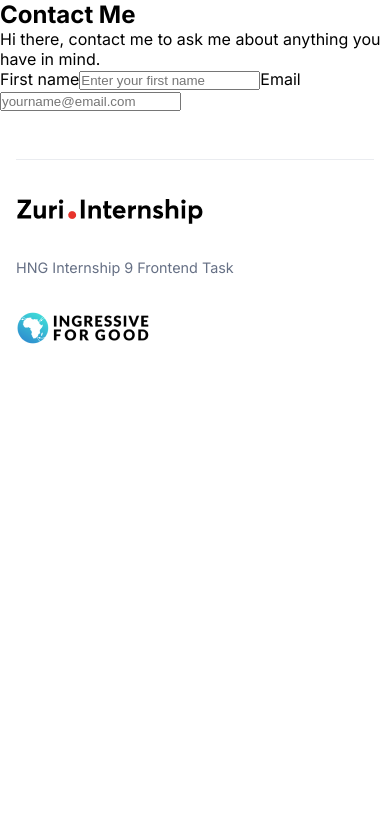
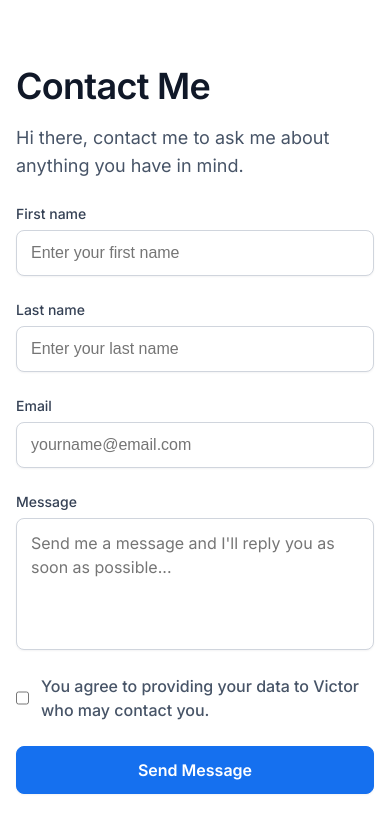
Before and after one commit to Vctcode/linktree-react, a React (Vite) app: page /contact in a window 390 px wide. Shown: the top 832 px of the page. Built offline with nearby package versions, Linux system fonts and the light colour scheme.

Commit message:
fix routes

```diff
--- a/package.json
+++ b/package.json
@@ -9,8 +9,12 @@
     "preview": "vite preview"
   },
   "dependencies": {
+    "localforage": "^1.10.0",
+    "match-sorter": "^6.3.1",
     "react": "^18.2.0",
-    "react-dom": "^18.2.0"
+    "react-dom": "^18.2.0",
+    "react-router-dom": "^6.4.3",
+    "sort-by": "^1.2.0"
   },
   "devDependencies": {
     "@types/react": "^18.0.22",
--- a/src/App.jsx
+++ b/src/App.jsx
@@ -1,22 +1,15 @@
 import React from "react"
+import { Link } from "react-router-dom"
 // Components
 import Home from "./components/Home"
 import Contact from "./components/Contact"
 import Footer from "./components/Footer"
 
-
-
-function App() {
-
-
+export default function App() {
   return (
-    <div className="App">
-      {/* <Home /> */}
-      <Contact />
-      <Footer />
-
+    <div>
+      <Link to="/home">Home</Link>
+      <Link to="/contact">Contact</Link>
     </div>
   )
 }
-
-export default App
--- a/src/components/ContactForm/ContactForm.css
+++ b/src/components/ContactForm/ContactForm.css
@@ -0,0 +1,235 @@
+.contact-form {
+  display: flex;
+  flex-direction: column;
+  justify-content: center;
+  align-items: center;
+  padding: 0 32px;
+  gap: 64px;
+  width: 100%;
+  /* height: 100vh; */
+  margin: 64px auto 96px;
+}
+
+.title {
+  display: flex;
+  flex-direction: column;
+  align-items: flex-start;
+  gap: 20px;
+}
+
+.title h2 {
+  font-weight: 600;
+  font-size: 36px;
+  line-height: 44px;
+  letter-spacing: -0.02em;
+  color: #101828;
+}
+
+.title p {
+  font-weight: 400;
+  font-size: 20px;
+  line-height: 30px;
+  color: #475467;
+}
+
+form {
+  display: flex;
+  flex-direction: column;
+  gap: 24px;
+  margin: 92px 0;
+}
+
+label {
+  display: flex;
+  flex-direction: column;
+  gap: 6px;
+  font-weight: 500;
+  font-size: 14px;
+  line-height: 20px;
+  color: #344054;
+}
+
+.full-name {
+  display: flex;
+  /* flex-direction: row; */
+  padding: 0px;
+  gap: 24px;
+  width: 100%;
+  /* align-self: stretch; */
+}
+
+#first_name,
+#last_name,
+#email {
+  display: flex;
+  flex-direction: row;
+  align-items: center;
+  padding: 10px 14px;
+  gap: 8px;
+  width: 348px;
+  /* height: 44px; */
+  background: #ffffff;
+  border: 1px solid #d0d5dd;
+  box-shadow: 0px 1px 2px rgba(16, 24, 40, 0.05);
+  border-radius: 8px;
+  font-weight: 400;
+  font-size: 16px;
+  line-height: 24px;
+  color: #667085;
+}
+
+#email {
+  width: 100%;
+}
+
+#message {
+  background: #ffffff;
+  border: 1px solid #d0d5dd;
+  box-shadow: 0px 1px 2px rgba(16, 24, 40, 0.05);
+  border-radius: 8px;
+  font-family: "Inter", sans-serif;
+  font-weight: 400;
+  font-size: 16px;
+  line-height: 24px;
+  color: #667085;
+  display: flex;
+  flex-direction: row;
+  padding: 12px 14px;
+  gap: 8px;
+  width: 720px;
+  height: 132px;
+  resize: none;
+}
+
+.checkbox {
+  display: flex;
+  flex-direction: row;
+  gap: 12px;
+  font-size: 16px;
+  line-height: 24px;
+  color: #475467;
+  cursor: pointer;
+}
+
+#btn__submit {
+  display: flex;
+  flex-direction: row;
+  justify-content: center;
+  align-items: center;
+  padding: 12px 20px;
+  gap: 8px;
+  width: 100%;
+  height: 48px;
+  background: #1570ef;
+  border: 1px solid #1570ef;
+  box-shadow: 0px 1px 2px rgba(16, 24, 40, 0.05);
+  border-radius: 8px;
+  font-family: "Inter", sans-serif;
+  font-style: normal;
+  font-weight: 600;
+  font-size: 16px;
+  line-height: 24px;
+  color: #ffffff;
+}
+
+#btn_submit:hover {
+  cursor: pointer;
+}
+
+/* ###### MOBILE DEVICE RESPONSIVENESS ####### */
+
+@media screen and (max-width: 900px) {
+  .contact-form {
+    display: flex;
+    flex-direction: column;
+    justify-content: center;
+    align-items: center;
+    padding: 0 16px;
+    /* gap: 64px; */
+    width: 100%;
+    margin: 64px 0;
+  }
+
+  .title {
+    display: flex;
+    flex-direction: column;
+    align-items: flex-start;
+    gap: 16px;
+  }
+
+  .title p {
+    font-size: 18px;
+    line-height: 28px;
+  }
+
+  form {
+    display: flex;
+    flex-direction: column;
+    gap: 24px;
+    margin: 0;
+  }
+
+  label {
+    display: flex;
+    flex-direction: column;
+    gap: 6px;
+    font-weight: 500;
+    font-size: 14px;
+    line-height: 20px;
+    color: #344054;
+  }
+
+  .full-name {
+    display: flex;
+    flex-direction: column;
+    padding: 0px;
+    gap: 24px;
+    width: 100%;
+    /* align-self: stretch; */
+  }
+
+  #first_name,
+  #last_name,
+  #email {
+    width: 100%;
+  }
+
+  #email {
+    width: 100%;
+  }
+
+  #message {
+    width: 100%;
+  }
+
+  .checkbox {
+    display: flex;
+    flex-direction: row;
+    gap: 12px;
+    font-size: 16px;
+    line-height: 24px;
+    color: #475467;
+    cursor: pointer;
+  }
+
+  #btn_submit {
+    display: flex;
+    flex-direction: row;
+    justify-content: center;
+    align-items: center;
+    padding: 12px 20px;
+    gap: 8px;
+    width: 100%;
+    height: 48px;
+    background: #1570ef;
+    border: 1px solid #1570ef;
+    box-shadow: 0px 1px 2px rgba(16, 24, 40, 0.05);
+    border-radius: 8px;
+    font-family: "Inter", sans-serif;
+    font-style: normal;
+    font-weight: 600;
+    font-size: 16px;
+    line-height: 24px;
+    color: #ffffff;
+  }
+}
--- a/src/components/ContactForm/index.jsx
+++ b/src/components/ContactForm/index.jsx
@@ -4,18 +4,103 @@
 
 
 const ContactForm = () => {
+    const [formData, setFormData] = React.useState(
+        {
+            first_name: "",
+            last_name: "",
+            email: "",
+            provide_data: false,
+            message: "",
+        }
+    )
+
+    function handleChange(event) {
+        const { name, value, type, checked } = event.target
+        setFormData(prevFormData => {
+            return {
+                ...prevFormData,
+                [name]: type === "checkbox" ? checked : value
+            }
+        })
+    }
+
+    function handleSubmit(event) {
+        event.preventDefault()
+        console.log(formData)
+    }
     return (
-        <div>
-            <div className="title-head">
-               <h2> Contact Me</h2>
-               <p>Hi there, contact me to ask me about anything you have  in mind.</p>
-            </div>
+        <div className="contact-form">
 
-            <form action="#">
-                First name
-                <input type="text" placeholder="Enter your first name" />
+            <form onSubmit={handleSubmit}>
+                <div className="title">
+                    <h2> Contact Me</h2>
+                    <p>Hi there, contact me to ask me about anything you have  in mind.</p>
+                </div>
 
-                Email <input type="email" placeholder="yourname@email.com" />
+                <div className="full-name">
+                    <label>
+                        First name
+                        <input
+                            id="first_name"
+                            name="first_name"
+                            type="text"
+                            placeholder="Enter your first name"
+                            onChange={handleChange}
+                            value={formData.firstName}
+                        />
+                    </label>
+
+                    <label>
+                        Last name
+                        <input
+                            id="last_name"
+                            name="last_name"
+                            type="text"
+                            placeholder="Enter your last name"
+                            onChange={handleChange}
+                            value={formData.lastName}
+                        />
+                    </label>
+                </div>
+
+                <label>
+                    Email
+                    <input
+                        id="email"
+                        type="email"
+                        placeholder="yourname@email.com"
+                        onChange={handleChange}
+                        name="email"
+                        value={formData.email}
+                    />
+                </label>
+
+                <label>
+                    Message
+                    <textarea
+                        name="message"
+                        id="message"
+                        placeholder="Send me a message and I'll reply you as soon as possible..."
+                        onChange={handleChange}
+                        cols="30"
+                        rows="10" />
+                </label>
+
+
+                <label htmlFor="provide_data" className="checkbox" >
+                    <input
+                        name="provide_data"
+                        id="provide_data"
+                        type="checkbox"
+                        checked={formData.provideData}
+                        onChange={handleChange}
+                    /> You agree to providing your data to Victor who may contact you.
+                </label>
+
+                <button
+                    id="btn__submit"
+                    type="submit"
+                >Send Message</button>
             </form>
         </div>
     )
--- a/src/index.css
+++ b/src/index.css
@@ -16,4 +16,5 @@
 * {
   margin: 0;
   padding: 0;
+  box-sizing: border-box;
 }
--- a/src/main.jsx
+++ b/src/main.jsx
@@ -1,13 +1,16 @@
 import React from 'react'
+import { BrowserRouter, Routes, Route, } from 'react-router-dom'
 import ReactDOM from 'react-dom/client'
 import App from './App'
 import './index.css'
+import Home from './routes/Home'
+import Contact from './routes/Contact'
 
 ReactDOM.createRoot(document.getElementById('root')).render(
-  <React.StrictMode>
-    {/* {
-  "rewrites": [{ "source": "/(.*)", "destination": "/index.html" }]
-} */}
-    <App />
-  </React.StrictMode>
+  <BrowserRouter>
+    <Routes>
+      <Route path='/' element={<Home />} />
+      <Route path='/contact'element={<Contact />} />
+    </Routes>
+  </BrowserRouter>
 )
--- /dev/null
+++ b/src/routes/Contact.jsx
@@ -0,0 +1,11 @@
+import React from "react";
+// Components
+import ContactForm from "../components/ContactForm";
+
+export default function Contact() {
+    return(
+        <div>
+            <ContactForm />
+        </div>
+    )
+}
--- /dev/null
+++ b/src/routes/Home.jsx
@@ -0,0 +1,63 @@
+import React from "react";
+// Components
+import ProfileSection from "../components/ProfileSection";
+import Links from "../components/Links";
+import Socials from "../components/Socials";
+import Contact from "./Contact";
+
+export default function Home() {
+const slackUsername = "vct-code"
+
+  return (
+    <div className="home">
+      <ProfileSection />
+      <div>
+        <Links
+          id=""
+          link="https://twitter.com/vic_oderinde"
+          text="Twitter Link"
+          subtext=""
+        />
+
+        <Links
+          id="btn_zuri"
+          link="https://training.zuri.team"
+          text="Zuri Team"
+          subtext=""
+        />
+
+        <Links
+          id="books"
+          link="https://books.zuri.team"
+          text="Zuri Books"
+          subtext="Follow this link to get amazing books about design and coding"
+        />
+
+        <Links
+          id="book_python"
+          link={`https://books.zuri.team/python-for-beginners?ref_id=${slackUsername}`}
+          text="Python Books"
+          subtext="Python made easy. Get this book at a rate of $5.00"
+        />
+
+        <Links
+          id="pitch"
+          link="https://background.zuri.team"
+          text="Background Check for Coders"
+          subtext="We help you verify coders with our background checks tool, its reliable and safe to use."
+        />
+
+        <Links
+          id="book_design"
+          link="https://books.zuri.team/design-rules"
+          text="Design Books"
+          subtext="Get a free Design book to enhance your design skill. Offered by Zuri."
+        />
+
+        <Links id="contact" link={`/contact`} text="Contact Me" subtext="" />
+
+        <Socials />
+      </div>
+    </div>
+  );
+}
```
Also changed, not shown: 1 other file (tests, documents, lock files or other folders).
